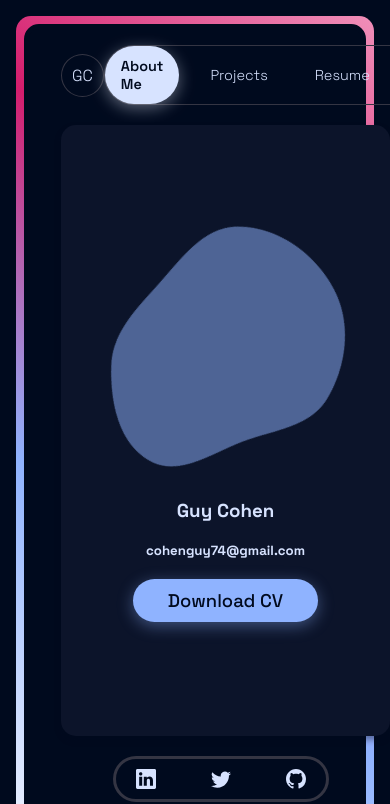
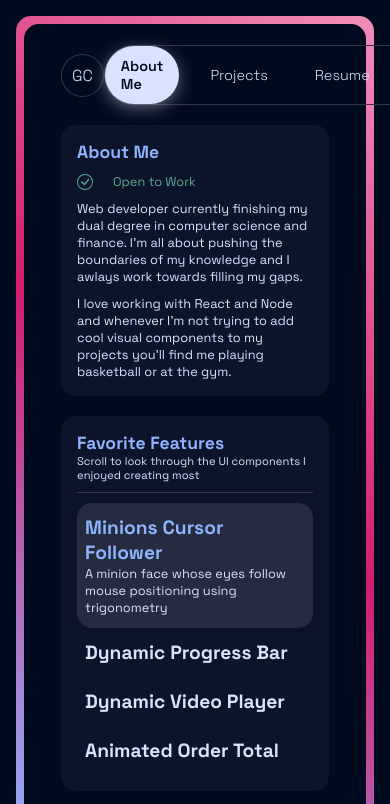
Before and after one commit to guycdev/portfolio-old, a React (Vite) app: page /about-me in a window 390 px wide. Shown: the top 804 px of the page. Built offline with nearby package versions, Linux system fonts and the light colour scheme; no server answers.

Commit message:
added responsivness to about us page

```diff
--- a/src/index.css
+++ b/src/index.css
@@ -389,3 +389,9 @@ input:focus {
   top: 4px;
   box-shadow: var(--box-shadow);
 }
+
+@media (max-width: 700px) {
+  #root {
+    height: unset;
+  }
+}
--- a/src/sections/AboutMe/AboutMe.module.css
+++ b/src/sections/AboutMe/AboutMe.module.css
@@ -28,6 +28,10 @@
 
 .container > * {
   flex: 1;
+}
+
+.container > *:first-child {
+  flex: 0.5;
 }
 
 .miscContainer {
@@ -63,7 +67,8 @@
 }
 
 .aboutMeContentContainer > h3,
-.aboutMeFeatureControllerContainer > div > h3 {
+.aboutMeFeatureControllerContainer > div > h3,
+.windowControllerContainer > h3 {
   font-size: 1.4rem;
 }
 
@@ -162,7 +167,6 @@
 }
 
 .windowControllerContainer > *:last-child * {
-  font-size: 2rem;
   color: var(--primary);
 }
 
@@ -190,10 +194,16 @@
   fill: var(--background);
 }
 
+.videoPlayerContainer {
+  display: flex;
+  justify-content: center;
+}
+
 video {
   width: 100%;
   height: 100%;
   border-radius: 10px;
+  max-width: 585px;
 }
 
 .linkContainer {
@@ -211,3 +221,79 @@ video {
   border-radius: 50px;
   transition: all 0.3s;
 }
+
+@media (max-width: 1175px) {
+  /* .aboutMeProfileContainer {
+    flex: 0.5;
+  } */
+  .aboutMeProfileContainer img {
+    width: 250px;
+    height: 250px;
+  }
+  /* .miscContainer {
+    flex: 1.2;
+  }
+  .codeSnippetContainer {
+    flex: 1.4;
+  } */
+
+  pre {
+    width: 350px;
+  }
+  .container > * {
+    flex: unset;
+  }
+}
+
+@media (max-width: 1075px) {
+  .aboutMeContentContainer > h3,
+  .aboutMeFeatureControllerContainer > div > h3,
+  .windowControllerContainer > h3 {
+    font-size: 1.1rem;
+  }
+}
+
+@media (max-width: 1045px) {
+  .aboutMeProfileContainer img {
+    width: 200px;
+    height: 200px;
+  }
+  .aboutMeProfileContainer button {
+    font-size: 0.9rem;
+  }
+  pre {
+    width: 300px;
+  }
+}
+
+@media (max-width: 950px) {
+  pre {
+    width: 250px;
+  }
+  .windowControllerContainer > h3 {
+    font-size: 1rem;
+  }
+}
+
+@media (max-width: 900px) {
+  .aboutMeProfileContainer {
+    display: none;
+  }
+  .container > * {
+    flex: 1;
+  }
+  pre {
+    width: 300px;
+  }
+}
+
+@media (max-width: 700px) {
+  .container {
+    flex-direction: column;
+  }
+
+  pre {
+    max-height: 400px;
+    width: 100%;
+  }
+}
```
